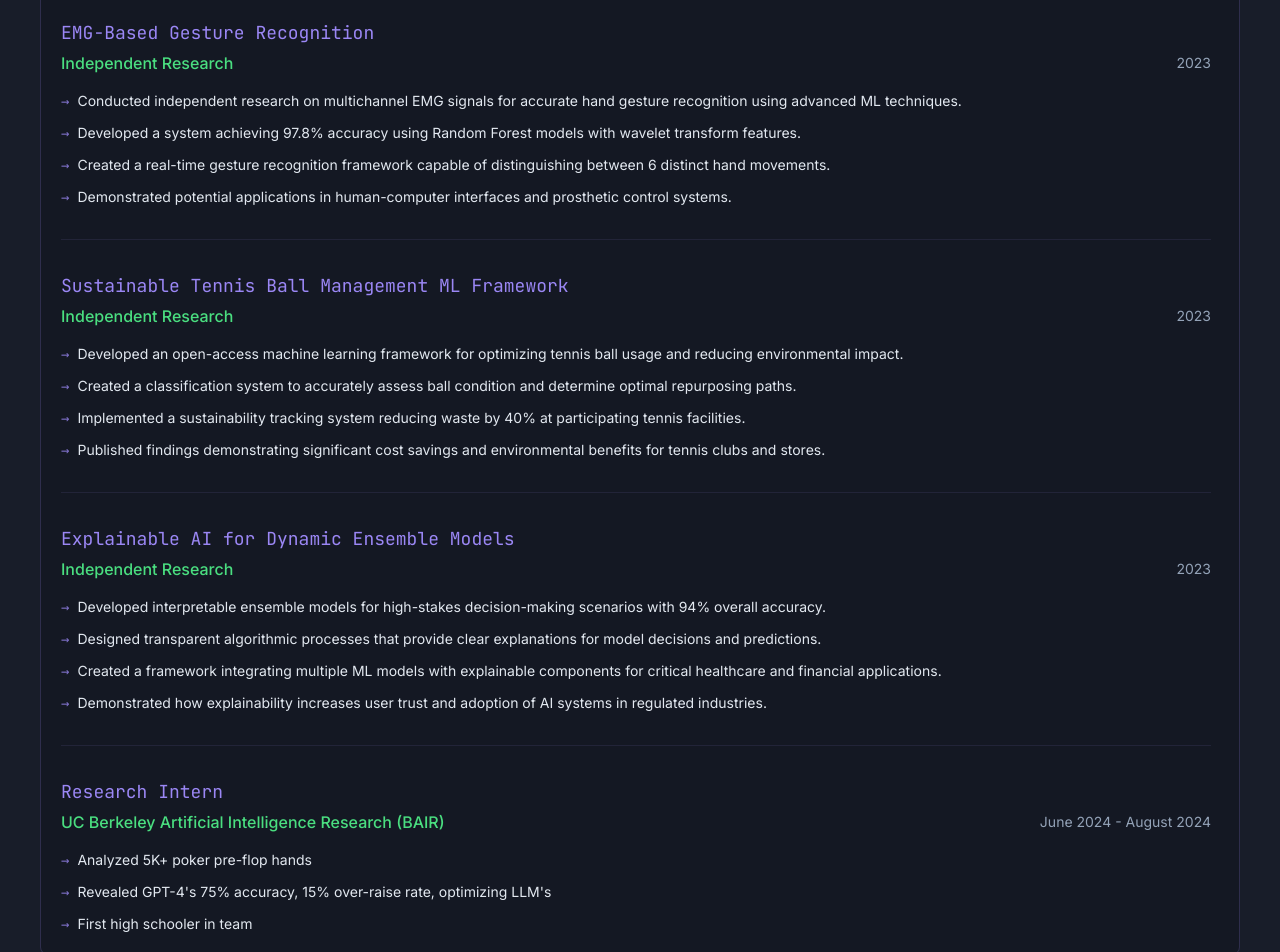
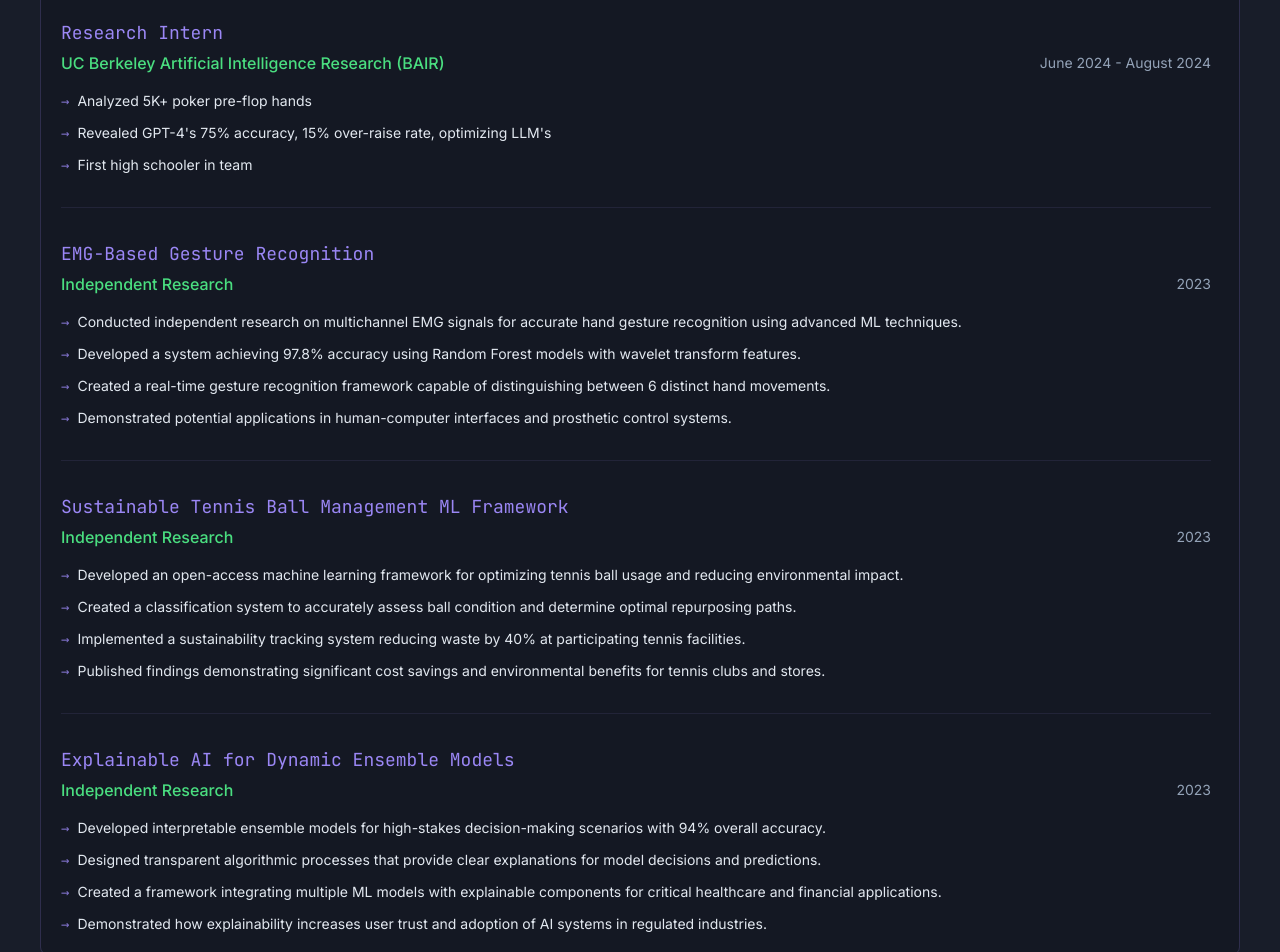
Before and after one commit to draj222/hidheeraj, a React (Vite) app: page / in a window 1280 px wide. Shown: the part 2160-3112 px from the top of the page. Built offline with nearby package versions, Linux system fonts and the light colour scheme.

Commit message:
Reorder research experiences
Reordered the research experiences within the Research category to prioritize the UC Berkeley BAIR internship.

```diff
--- a/src/pages/Index.tsx
+++ b/src/pages/Index.tsx
@@ -1,4 +1,3 @@
-
 import React from 'react';
 import Layout from '../components/Layout';
 import Terminal from '../components/Terminal';
@@ -38,6 +37,16 @@ const Index = () => {
           ]
         },
         {
+          title: 'Research Intern',
+          company: 'UC Berkeley Artificial Intelligence Research (BAIR)',
+          period: 'June 2024 - August 2024',
+          description: [
+            'Analyzed 5K+ poker pre-flop hands',
+            'Revealed GPT-4\'s 75% accuracy, 15% over-raise rate, optimizing LLM\'s',
+            'First high schooler in team'
+          ]
+        },
+        {
           title: 'EMG-Based Gesture Recognition',
           company: 'Independent Research',
           period: '2023',
@@ -68,16 +77,6 @@ const Index = () => {
             'Designed transparent algorithmic processes that provide clear explanations for model decisions and predictions.',
             'Created a framework integrating multiple ML models with explainable components for critical healthcare and financial applications.',
             'Demonstrated how explainability increases user trust and adoption of AI systems in regulated industries.'
-          ]
-        },
-        {
-          title: 'Research Intern',
-          company: 'UC Berkeley Artificial Intelligence Research (BAIR)',
-          period: 'June 2024 - August 2024',
-          description: [
-            'Analyzed 5K+ poker pre-flop hands',
-            'Revealed GPT-4\'s 75% accuracy, 15% over-raise rate, optimizing LLM\'s',
-            'First high schooler in team'
           ]
         }
       ]
```
